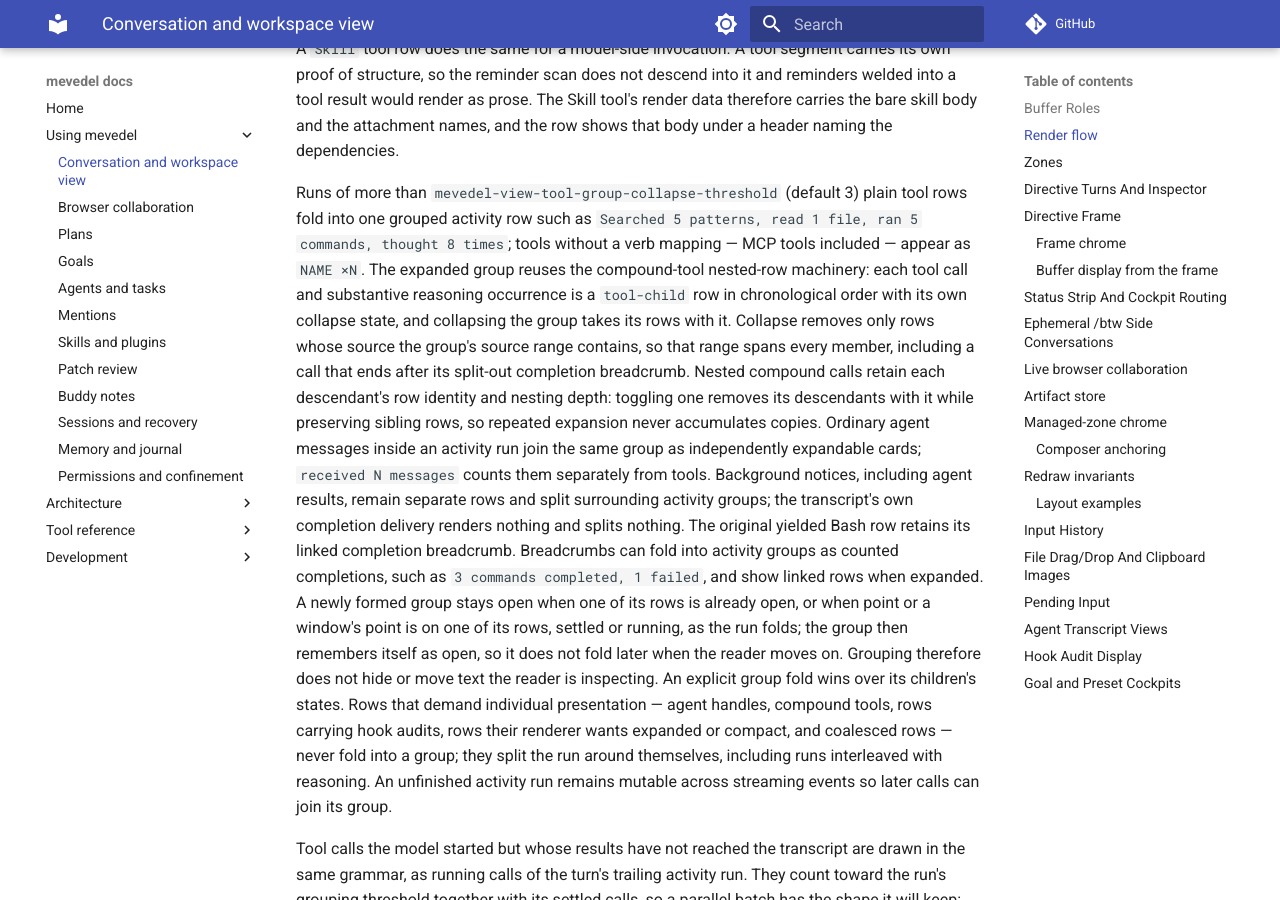
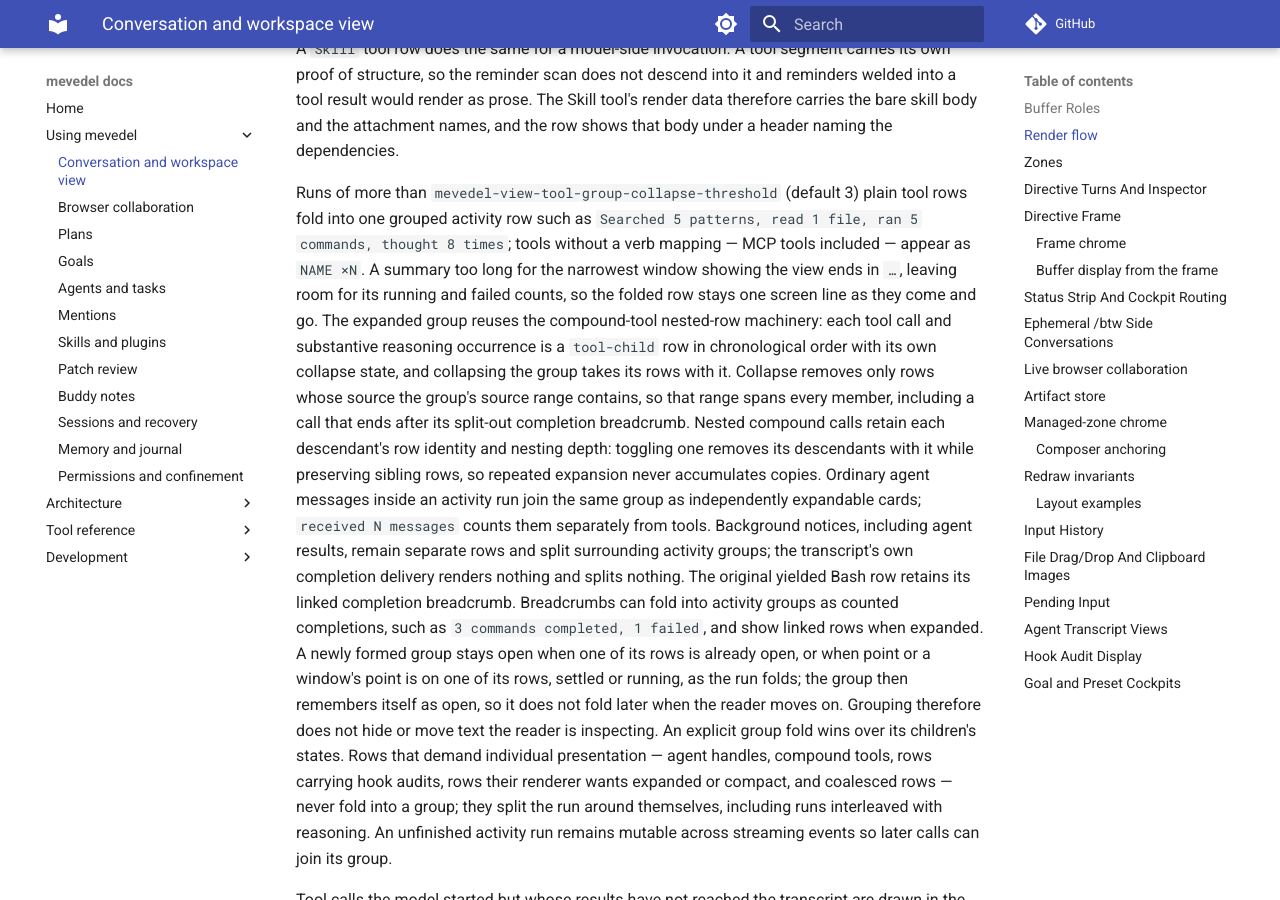
Before and after one commit to FrauH0lle/mevedel, an MkDocs documentation site: the page built from docs/view.md, in a window 1280 px wide and 900 px high, scrolled down 15425 px. Built offline with MkDocs 1.6.1 and Material for MkDocs 9.7.7, drawn with Linux system fonts in a browser that asks for light colours; comment, search, counter and statistics services are not loaded.

Commit message:
fix(view): Keep a folded activity group to one screen line
A group summary grows with each kind of tool its run uses, and its running and failed counts come and go. Nothing shortened it, so a mixed run's folded row wrapped to two lines at 90 columns, and adding or dropping " · N running" at the wrap boundary moved everything above by a row. The summary now ends in "…" where it would not fit the narrowest window showing the view, keeping room for its counts.

* mevedel-view-render.el (mevedel-view--fit-group-header): New.
(mevedel-view--rendering-header-line): Use it for groups.
* test/test-mevedel-view-render.el (mevedel-view--fit-group-header): New.
* docs/view.md: Describe the shortened summary.

```diff
--- a/docs/view.md
+++ b/docs/view.md
@@ -735,7 +735,10 @@
 Runs of more than `mevedel-view-tool-group-collapse-threshold` (default 3)
 plain tool rows fold into one grouped activity row such as
 `Searched 5 patterns, read 1 file, ran 5 commands, thought 8 times`; tools
-without a verb mapping — MCP tools included — appear as `NAME ×N`. The
+without a verb mapping — MCP tools included — appear as `NAME ×N`. A summary
+too long for the narrowest window showing the view ends in `…`, leaving room for
+its running and failed counts, so the folded row stays one screen line as they
+come and go. The
 expanded group reuses the compound-tool nested-row machinery: each tool call
 and substantive reasoning occurrence is a `tool-child` row in chronological
 order with its own collapse state, and collapsing the group takes its rows
```
Also changed, not shown: 2 other files.
